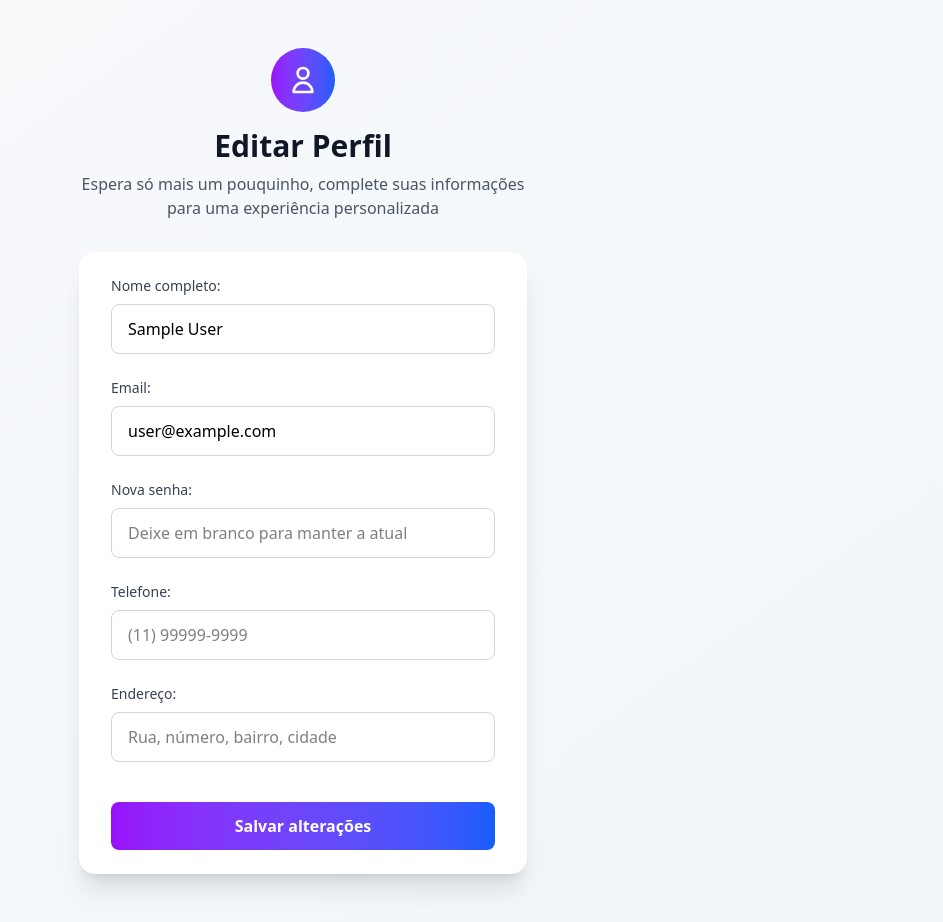
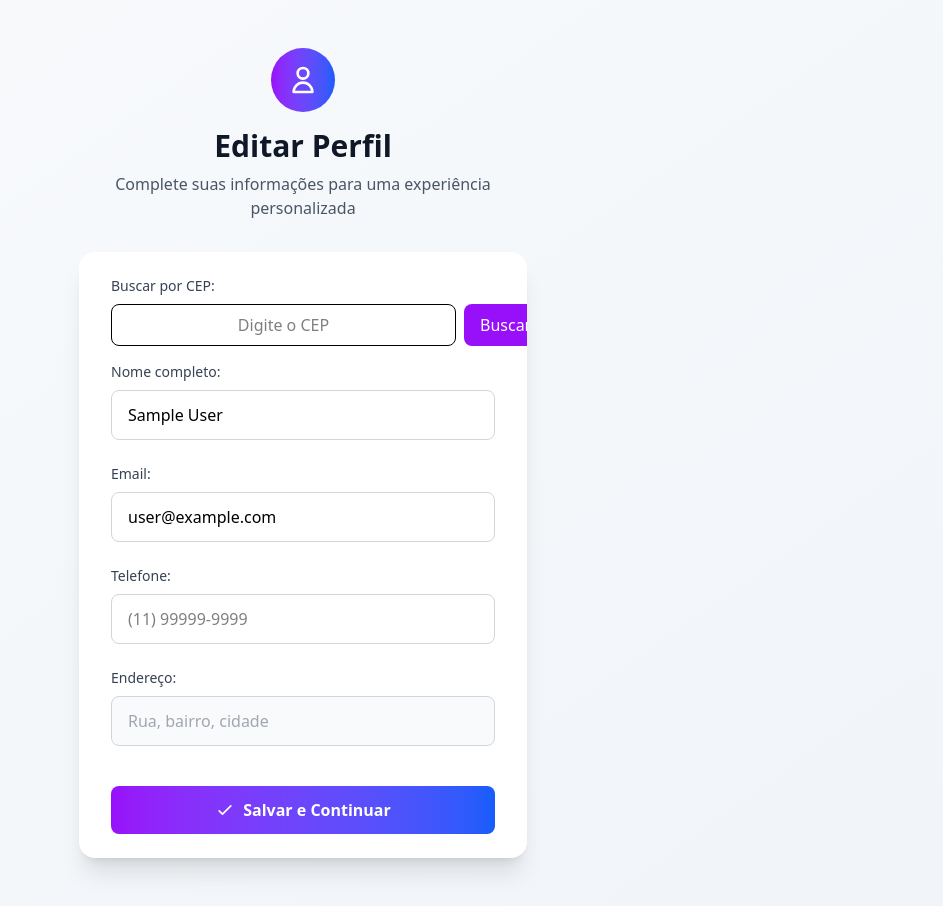
Before and after one commit to yNakidori/safe-route, a React (Vite) app: page /completar-perfil in a window 1280 px wide. Shown: the whole page, without its empty margins (337-1280 px from the left). Built offline with nearby package versions, Linux system fonts and the light colour scheme; no server answers; the database is empty; sample sign-in values are in the browser's storage.

Commit message:
Ajustes visuais e padronização de layouts e interfaces

```diff
--- a/src/assets/Sidebar.jsx
+++ b/src/assets/Sidebar.jsx
@@ -131,7 +131,7 @@ export default function Sidebar() {
                 d="M12 8v4l3 3m6-3a9 9 0 11-18 0 9 9 0 0118 0z"
               />
             </svg>
-            Guia
+            Turismo
           </a>
 
           <a
@@ -164,7 +164,9 @@ export default function Sidebar() {
                 <p className="text-sm text-white font-medium">
                   {user.displayName || user.email?.split("@")[0]}
                 </p>
-                <p className="text-xs text-gray-400">{user.email}</p>
+                <p className="text-xs text-gray-400 max-w-[140px] truncate overflow-hidden">
+                  {user.email}
+                </p>
               </div>
             </div>
             {userProfile && userProfile.phone && (
--- a/src/pages/Register.jsx
+++ b/src/pages/Register.jsx
@@ -1,6 +1,7 @@
 import React, { useState } from "react";
 import { register } from "../utils/Signin.util";
 import { useNavigate } from "react-router-dom";
+import toast, { Toaster } from "react-hot-toast";
 
 export default function Register() {
   const [email, setEmail] = useState("");
@@ -13,7 +14,7 @@ export default function Register() {
     try {
       await register(email, password);
       // Handle successful registration (e.g., redirect to login)
-      alert("Registration successful!");
+      toast.success("Registro bem-sucedido! Por favor, faça login.");
       navigate("/main");
     } catch (err) {
       setError(err.message);
@@ -33,6 +34,7 @@ export default function Register() {
           }}
         ></div>
 
+        <Toaster position="top-left" />
         {/* Right side with Register Form */}
         <div className="w-full lg:w-1/2 flex items-center justify-center p-8 bg-white shadow-lg">
           <div className="w-full max-w-md">
--- a/src/pages/UserProfile.jsx
+++ b/src/pages/UserProfile.jsx
@@ -1,16 +1,19 @@
 import { useEffect, useState } from "react";
 import { useNavigate } from "react-router-dom";
-import { Formik, Form, Field, ErrorMessage } from "formik";
-import * as Yup from "yup";
-import { updateEmail, updatePassword, updateProfile } from "firebase/auth";
+import { Formik, Form, Field } from "formik";
+import { updateEmail, updateProfile } from "firebase/auth";
 import { doc, getDoc, setDoc } from "firebase/firestore";
 import { db } from "../firebase/firebase.config";
 import { useAuth } from "../utils/AuthContext";
+import CepSearch from "../utils/CepSearch";
+import AddressPopover from "../utils/AddressPopover";
 
 export default function UserProfile() {
   const { user } = useAuth();
   const navigate = useNavigate();
   const [initialValues, setInitialValues] = useState(null);
+  const [popoverOpen, setPopoverOpen] = useState(false);
+  const [addressData, setAddressData] = useState(null);
 
   useEffect(() => {
     const fetchData = async () => {
@@ -26,31 +29,18 @@ export default function UserProfile() {
         email: user.email || "",
         phone: extraData.phone || "",
         address: extraData.address || "",
-        password: "",
       });
     };
 
     fetchData();
   }, [user]);
 
-  const validationSchema = Yup.object({
-    name: Yup.string().required("Nome obrigatório"),
-    email: Yup.string().email("Email inválido"). required("Email obrigatório"),
-    password: Yup.string().min(6, "Senha deve ter ao menos 6 caracteres"),
-    phone: Yup.string(),
-    address: Yup.string(),
-  });
-
-  const handleSubmit = async (values, { setSubmitting, resetForm }) => {
+  const handleSubmit = async (values, { setSubmitting }) => {
     try {
       if (!user) return;
 
       if (values.email !== user.email) {
         await updateEmail(user, values.email);
-      }
-
-      if (values.password) {
-        await updatePassword(user, values.password);
       }
 
       if (values.name !== user.displayName) {
@@ -62,16 +52,7 @@ export default function UserProfile() {
         address: values.address,
       });
 
-      alert("Perfil atualizado com sucesso!");
-      resetForm({ values: { ...values, password: "" } });
-
-      // Verifica se o perfil está completo e redireciona apenas se estiver
-      const isProfileComplete = values.name.trim() && values.phone.trim() && values.address.trim();
-      if (isProfileComplete) {
-        setTimeout(() => {
-          navigate("/main");
-        }, 1000); // Delay de 1 segundo para mostrar a mensagem de sucesso
-      }
+      navigate("/main", { replace: true });
     } catch (error) {
       console.error("Erro ao atualizar perfil:", error);
       alert(`Erro: ${error.message}`);
@@ -80,7 +61,8 @@ export default function UserProfile() {
     }
   };
 
- if (!initialValues) return (
+  if (!initialValues)
+    return (
       <div className="min-h-screen bg-gradient-to-br from-slate-50 to-slate-100 flex items-center justify-center">
         <div className="bg-white p-8 rounded-xl shadow-lg">
           <div className="animate-spin rounded-full h-12 w-12 border-b-2 border-purple-600 mx-auto"></div>
@@ -95,76 +77,105 @@ export default function UserProfile() {
         {/* Header */}
         <div className="text-center mb-8">
           <div className="mx-auto h-16 w-16 bg-gradient-to-r from-purple-600 to-blue-600 rounded-full flex items-center justify-center mb-4">
-            <svg className="h-8 w-8 text-white" fill="none" stroke="currentColor" viewBox="0 0 24 24">
-              <path strokeLinecap="round" strokeLinejoin="round" strokeWidth={2} d="M16 7a4 4 0 11-8 0 4 4 0 018 0zM12 14a7 7 0 00-7 7h14a7 7 0 00-7-7z" />
+            <svg
+              className="h-8 w-8 text-white"
+              fill="none"
+              stroke="currentColor"
+              viewBox="0 0 24 24"
+            >
+              <path
+                strokeLinecap="round"
+                strokeLinejoin="round"
+                strokeWidth={2}
+                d="M16 7a4 4 0 11-8 0 4 4 0 018 0zM12 14a7 7 0 00-7 7h14a7 7 0 00-7-7z"
+              />
             </svg>
           </div>
-          <h2 className="text-3xl font-bold text-gray-900 mb-2">Editar Perfil</h2>
-          <p className="text-gray-600">Espera só mais um pouquinho, complete suas informações para uma experiência personalizada</p>
+          <h2 className="text-3xl font-bold text-gray-900 mb-2">
+            Editar Perfil
+          </h2>
+          <p className="text-gray-600">
+            Complete suas informações para uma experiência personalizada
+          </p>
         </div>
 
         {/* Form Card */}
         <div className="bg-white rounded-2xl shadow-xl overflow-hidden">
           <div className="px-8 py-6">
-
             <Formik
               initialValues={initialValues}
-        validationSchema={validationSchema}
               onSubmit={handleSubmit}
               enableReinitialize
             >
-        {({ isSubmitting }) => (
+              {({ isSubmitting, setFieldValue }) => (
                 <Form className="space-y-6">
+                  {/* CEP Search */}
+                  <CepSearch
+                    onAddressFound={(addressData) => {
+                      setFieldValue(
+                        "address",
+                        `${addressData.street}, ${addressData.neighborhood}, ${addressData.city} - ${addressData.state}`
+                      );
+                      setAddressData(addressData);
+                      setPopoverOpen(true);
+                    }}
+                  />
+                  <AddressPopover
+                    isOpen={popoverOpen}
+                    onClose={() => setPopoverOpen(false)}
+                    values={addressData || {}}
+                  />
+
                   <div>
-              <label className="block text-sm font-medium text-gray-700 mb-2">Nome completo:</label>
+                    <label className="block text-sm font-medium text-gray-700 mb-2">
+                      Nome completo:
+                    </label>
                     <Field
                       name="name"
                       type="text"
                       className="w-full px-4 py-3 border border-gray-300 rounded-lg focus:ring-2 focus:ring-purple-500 focus:border-transparent transition-all duration-200"
                       placeholder="Digite seu nome completo"
+                      required
                     />
-              <ErrorMessage name="name" component="div" className="text-red-500 text-sm mt-1" />
                   </div>
 
                   <div>
-              <label className="block text-sm font-medium text-gray-700 mb-2">Email:</label>
+                    <label className="block text-sm font-medium text-gray-700 mb-2">
+                      Email:
+                    </label>
                     <Field
                       name="email"
                       type="email"
                       className="w-full px-4 py-3 border border-gray-300 rounded-lg focus:ring-2 focus:ring-purple-500 focus:border-transparent transition-all duration-200"
                       placeholder="seu@email.com"
+                      required
                     />
-              <ErrorMessage name="email" component="div" className="text-red-500 text-sm mt-1" />
                   </div>
 
                   <div>
-              <label className="block text-sm font-medium text-gray-700 mb-2">Nova senha:</label>
-              <Field
-                name="password"
-                type="password"
-                className="w-full px-4 py-3 border border-gray-300 rounded-lg focus:ring-2 focus:ring-purple-500 focus:border-transparent transition-all duration-200"
-                placeholder="Deixe em branco para manter a atual"
-              />
-              <ErrorMessage name="password" component="div" className="text-red-500 text-sm mt-1" />
-            </div>
-
-            <div>
-              <label className="block text-sm font-medium text-gray-700 mb-2">Telefone:</label>
+                    <label className="block text-sm font-medium text-gray-700 mb-2">
+                      Telefone:
+                    </label>
                     <Field
                       name="phone"
                       type="text"
                       className="w-full px-4 py-3 border border-gray-300 rounded-lg focus:ring-2 focus:ring-purple-500 focus:border-transparent transition-all duration-200"
                       placeholder="(11) 99999-9999"
+                      required
                     />
                   </div>
 
                   <div>
-              <label className="block text-sm font-medium text-gray-700 mb-2">Endereço:</label>
+                    <label className="block text-sm font-medium text-gray-700 mb-2">
+                      Endereço:
+                    </label>
                     <Field
                       name="address"
                       type="text"
-                className="w-full px-4 py-3 border border-gray-300 rounded-lg focus:ring-2 focus:ring-purple-500 focus:border-transparent transition-all duration-200"
-                placeholder="Rua, número, bairro, cidade"
+                      disabled={true}
+                      className="w-full px-4 py-3 border border-gray-300 rounded-lg focus:ring-2 focus:ring-purple-500 focus:border-transparent transition-all duration-200 disabled:bg-gray-50 disabled:text-gray-600"
+                      placeholder="Rua, bairro, cidade"
+                      required
                     />
                   </div>
 
@@ -172,7 +183,7 @@ export default function UserProfile() {
                     <button
                       type="submit"
                       disabled={isSubmitting}
-                className="w-full bg-gradient-to-r from-purple-600 to-blue-600 text-white font-semibold py-3 px-6 rounded-lg hover:from-purple-700 hover:to-blue-700 focus:outline-none focus:ring-2 focus:ring-purple-500 focus:ring-offset-2 disabled:opacity-50 disabled:cursor-not-allowed transition-all duration-200 transform hover:scale-[1.02]"
+                      className="w-full bg-gradient-to-r from-purple-600 to-blue-600 hover:from-purple-700 hover:to-blue-700 text-white font-semibold py-3 px-6 rounded-lg focus:outline-none focus:ring-2 focus:ring-purple-500 focus:ring-offset-2 disabled:opacity-50 disabled:cursor-not-allowed transition-all duration-200 transform hover:scale-[1.02]"
                     >
                       {isSubmitting ? (
                         <div className="flex items-center justify-center">
@@ -180,7 +191,22 @@ export default function UserProfile() {
                           Salvando...
                         </div>
                       ) : (
-                  "Salvar alterações"
+                        <div className="flex items-center justify-center">
+                          <svg
+                            className="w-5 h-5 mr-2"
+                            fill="none"
+                            stroke="currentColor"
+                            viewBox="0 0 24 24"
+                          >
+                            <path
+                              strokeLinecap="round"
+                              strokeLinejoin="round"
+                              strokeWidth={2}
+                              d="M5 13l4 4L19 7"
+                            />
+                          </svg>
+                          Salvar e Continuar
+                        </div>
                       )}
                     </button>
                   </div>
--- a/src/pages/UserProfilePage.jsx
+++ b/src/pages/UserProfilePage.jsx
@@ -332,7 +332,9 @@ export default function UserProfilePage() {
                   <label className="block text-sm font-medium text-gray-700 mb-2">
                     Email
                   </label>
-                  <p className="text-gray-900 py-2">{userProfile.email}</p>
+                  <p className="text-gray-900 py-2 truncate overflow-hidden">
+                    {userProfile.email}
+                  </p>
                 </div>
 
                 <div>
--- /dev/null
+++ b/src/utils/AddressPopover.jsx
@@ -0,0 +1,124 @@
+export default function AddressPopover({ isOpen, onClose, values }) {
+  if (!isOpen) return null;
+
+  return (
+    <>
+      {/* Backdrop com blur */}
+      <div
+        className="fixed inset-0 bg-black/20 backdrop-blur-sm z-40 transition-opacity duration-300"
+        onClick={onClose}
+      />
+
+      {/* Popover principal */}
+      <div className="fixed top-1/2 left-1/2 transform -translate-x-1/2 -translate-y-1/2 z-50 animate-scale-in">
+        <div className="bg-white/80 backdrop-blur-xl border border-white/30 rounded-2xl shadow-2xl p-6 w-80 max-w-sm mx-4">
+          {/* Header */}
+          <div className="flex items-center justify-between mb-5">
+            <div className="flex items-center gap-3">
+              <div className="w-10 h-10 bg-gradient-to-r from-purple-500 to-blue-500 rounded-full flex items-center justify-center">
+                <svg
+                  className="w-5 h-5 text-white"
+                  fill="none"
+                  stroke="currentColor"
+                  viewBox="0 0 24 24"
+                >
+                  <path
+                    strokeLinecap="round"
+                    strokeLinejoin="round"
+                    strokeWidth={2}
+                    d="M17.657 16.657L13.414 20.9a1.998 1.998 0 01-2.827 0l-4.244-4.243a8 8 0 1111.314 0z"
+                  />
+                  <path
+                    strokeLinecap="round"
+                    strokeLinejoin="round"
+                    strokeWidth={2}
+                    d="M15 11a3 3 0 11-6 0 3 3 0 016 0z"
+                  />
+                </svg>
+              </div>
+              <h3 className="text-lg font-semibold text-gray-800">
+                Endereço Encontrado
+              </h3>
+            </div>
+            <button
+              onClick={onClose}
+              className="w-8 h-8 rounded-full bg-gray-100/60 hover:bg-gray-200/60 flex items-center justify-center transition-colors duration-200"
+            >
+              <svg
+                className="w-4 h-4 text-gray-600"
+                fill="none"
+                stroke="currentColor"
+                viewBox="0 0 24 24"
+              >
+                <path
+                  strokeLinecap="round"
+                  strokeLinejoin="round"
+                  strokeWidth={2}
+                  d="M6 18L18 6M6 6l12 12"
+                />
+              </svg>
+            </button>
+          </div>
+
+          {/* Conteúdo */}
+          <div className="space-y-3">
+            <div className="bg-white/40 backdrop-blur-sm rounded-xl p-3 border border-white/20">
+              <p className="text-sm text-gray-600 font-medium">Logradouro</p>
+              <p className="text-gray-800 font-semibold">
+                {values.street || "Não informado"}
+              </p>
+            </div>
+
+            <div className="bg-white/40 backdrop-blur-sm rounded-xl p-3 border border-white/20">
+              <p className="text-sm text-gray-600 font-medium">Bairro</p>
+              <p className="text-gray-800 font-semibold">
+                {values.neighborhood || "Não informado"}
+              </p>
+            </div>
+
+            <div className="grid grid-cols-2 gap-3">
+              <div className="bg-white/40 backdrop-blur-sm rounded-xl p-3 border border-white/20">
+                <p className="text-sm text-gray-600 font-medium">Cidade</p>
+                <p className="text-gray-800 font-semibold text-sm">
+                  {values.city || "Não informado"}
+                </p>
+              </div>
+              <div className="bg-white/40 backdrop-blur-sm rounded-xl p-3 border border-white/20">
+                <p className="text-sm text-gray-600 font-medium">Estado</p>
+                <p className="text-gray-800 font-semibold text-sm">
+                  {values.state || "Não informado"}
+                </p>
+              </div>
+            </div>
+          </div>
+
+          {/* Footer */}
+          <div className="mt-6 flex gap-3">
+            <button
+              onClick={onClose}
+              className="flex-1 bg-gradient-to-r from-purple-500 to-blue-500 text-white font-semibold py-3 rounded-xl hover:from-purple-600 hover:to-blue-600 transition-all duration-200 transform hover:scale-[1.02] shadow-lg"
+            >
+              Confirmar
+            </button>
+          </div>
+        </div>
+      </div>
+
+      <style jsx>{`
+        @keyframes scale-in {
+          from {
+            opacity: 0;
+            transform: translate(-50%, -50%) scale(0.9);
+          }
+          to {
+            opacity: 1;
+            transform: translate(-50%, -50%) scale(1);
+          }
+        }
+        .animate-scale-in {
+          animation: scale-in 0.2s ease-out;
+        }
+      `}</style>
+    </>
+  );
+}
--- /dev/null
+++ b/src/utils/CepSearch.jsx
@@ -0,0 +1,59 @@
+import { useState } from "react";
+
+export default function CepSearch({ onAddressFound }) {
+  const [cep, setCep] = useState("");
+  const [loading, setLoading] = useState(false);
+  const [error, setError] = useState(null);
+
+  const handleSearch = async () => {
+    setLoading(true);
+    setError(null);
+
+    try {
+      const response = await fetch(`https://viacep.com.br/ws/${cep}/json/`);
+      const data = await response.json();
+
+      if (data.erro) {
+        setError("CEP não encontrado.");
+      } else {
+        // manda o objeto inteiro
+        onAddressFound({
+          street: data.logradouro || "",
+          neighborhood: data.bairro || "",
+          city: data.localidade || "",
+          state: data.uf || "",
+        });
+      }
+    } catch {
+      setError("Erro ao buscar CEP.");
+    }
+    setLoading(false);
+  };
+
+  return (
+    <div className="mb-4">
+      <label className="block text-sm font-medium text-gray-700 mb-2">
+        Buscar por CEP:
+      </label>
+      <div className="flex gap-2">
+        <input
+          type="text"
+          value={cep}
+          onChange={(e) => setCep(e.target.value)}
+          placeholder="Digite o CEP"
+          className="px-14 py-2 border rounded-lg text-center"
+          maxLength={8}
+        />
+        <button
+          type="button"
+          onClick={handleSearch}
+          disabled={loading || cep.length !== 8}
+          className="bg-purple-600 text-white px-4 py-2 rounded-lg"
+        >
+          Buscar
+        </button>
+      </div>
+      {error && <div className="text-red-500 text-sm mt-1">{error}</div>}
+    </div>
+  );
+}
```
Also changed, not shown: src/utils/Signin.util.jsx (+20 -5 lines), src/utils/AddContacts.jsx (added). Lines whose indentation alone changed are shown as unchanged.
